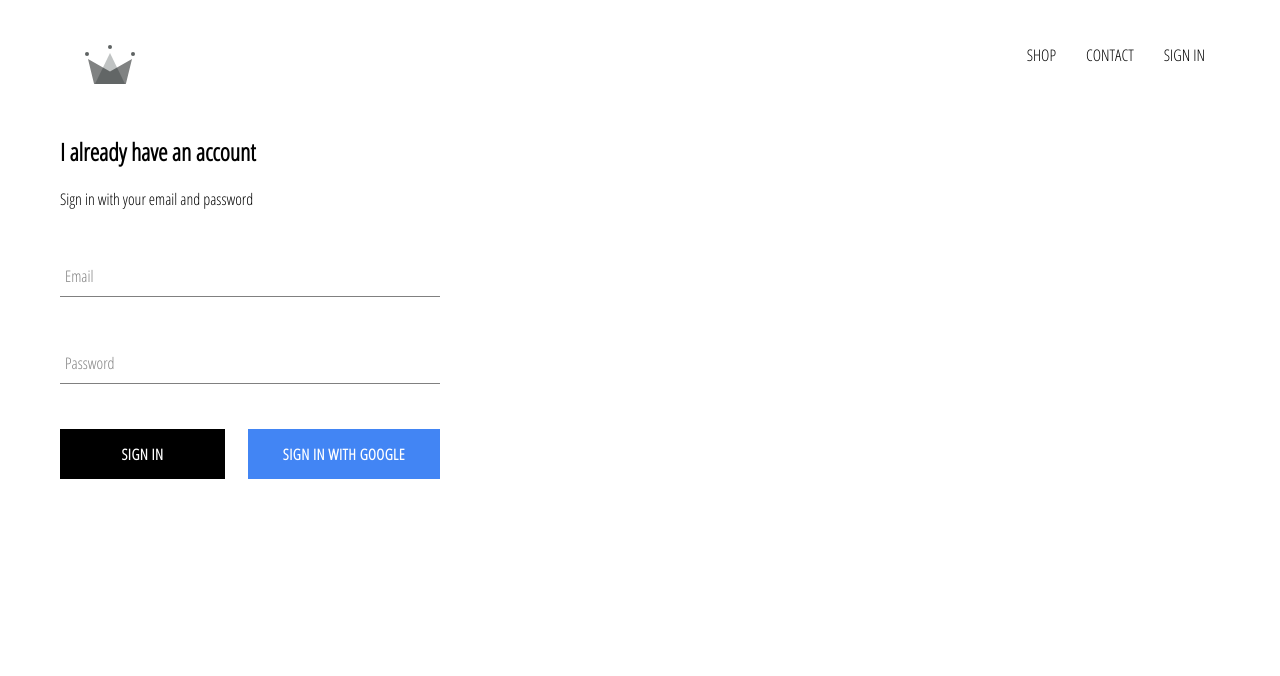
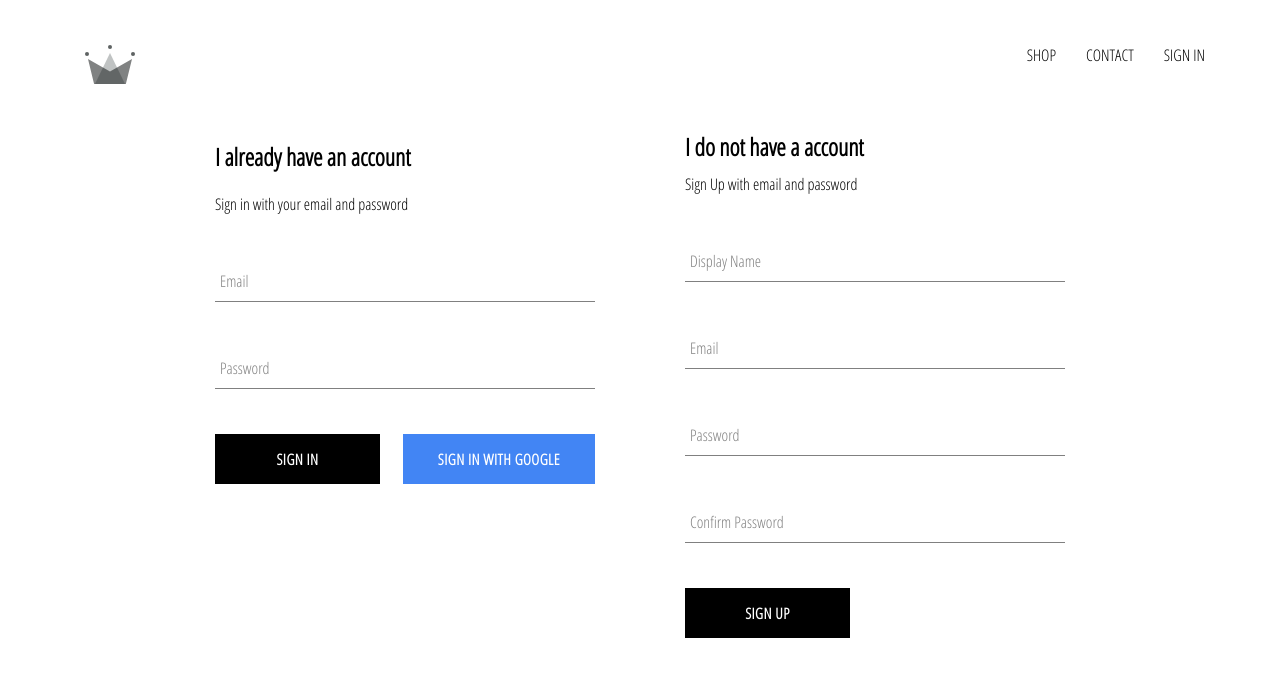
Before and after one commit to wissmedia/crwn, a React (Create React App) app: page /signin in a window 1280 px wide. Shown: the top 676 px of the page. Built offline with nearby package versions, Linux system fonts and the light colour scheme; no server answers.

Commit message:
add signup by email

```diff
--- a/src/App.jsx
+++ b/src/App.jsx
@@ -7,7 +7,7 @@
 import ShopPage from './pages/shoppage/ShopPage'
 import Header from './components/header/Header'
 import SignInAndRegisterPage from './pages/sign-in-and-register/SignInAndRegisterPage';
-import { auth } from './firebase/firebase.utils';
+import { auth, createUserProfileDocument } from './firebase/firebase.utils';
 
 
 class App extends React.Component {
@@ -22,10 +22,23 @@
   unsubscribeFromAuth = null
 
   componentDidMount() {
-    this.unsubscribeFromAuth = auth.onAuthStateChanged(user => {
-      this.setState({ currentUser: user })
+    this.unsubscribeFromAuth = auth.onAuthStateChanged(async userAuth => {
+      if (userAuth) {
+        const userRef = await createUserProfileDocument(userAuth)
 
-      console.log(user)
+        userRef.onSnapshot(snapShot => {
+          this.setState({
+            currentUser: {
+              id: snapShot.id,
+              ...snapShot.data()
+            }
+          })
+          console.log(this.state)
+        })
+      }
+      else {
+        this.setState({ currentUser: userAuth })
+      }
     })
   }
 
--- /dev/null
+++ b/src/components/sign-up/SignUp.jsx
@@ -0,0 +1,104 @@
+import React from 'react'
+
+import CustomButton from '../custom-button/CustomButton'
+import FormInput from '../form-input/FormInput'
+
+import { auth, createUserProfileDocument } from '../../firebase/firebase.utils'
+
+import './SignUp.scss'
+
+class SignUp extends React.Component {
+  constructor() {
+    super()
+
+    this.state = {
+      displayName: '',
+      email: '',
+      password: '',
+      confirmPassword: ''
+    }
+  }
+
+  handleSubmit = async event => {
+    event.preventDefault()
+
+    const { displayName, email, password, confirmPassword } = this.state
+
+    if (password !== confirmPassword) {
+      alert("password don't match")
+      return
+    }
+
+    try {
+      const { user } = await auth.createUserWithEmailAndPassword(email, password)
+
+      await createUserProfileDocument(user, { displayName })
+
+      this.setState({
+        displayName: '',
+        email: '',
+        password: '',
+        confirmPassword: ''
+      })
+
+    } catch (error) {
+      console.error(error)
+    }
+  }
+
+  handleChange = event => {
+    const { name, value } = event.target
+    this.setState({ [name]: value })
+  }
+
+  render() {
+    const { displayName, email, password, confirmPassword } = this.state
+    return (
+      <div className="sign-up">
+        <h2 className="title">I do not have a account</h2>
+        <span>Sign Up with email and password</span>
+        <form className='sign-up-form' onSubmit={this.handleSubmit}>
+          <FormInput
+            type='text'
+            name='displayName'
+            value={displayName}
+            onChange={this.handleChange}
+            label='Display Name'
+            required
+          />
+
+          <FormInput
+            type='email'
+            name='email'
+            value={email}
+            onChange={this.handleChange}
+            label='Email'
+            required
+          />
+
+          <FormInput
+            type='password'
+            name='password'
+            value={password}
+            onChange={this.handleChange}
+            label='Password'
+            required
+          />
+
+          <FormInput
+            type='password'
+            name='confirmPassword'
+            value={confirmPassword}
+            onChange={this.handleChange}
+            label='Confirm Password'
+            required
+          />
+
+          <CustomButton type='submit' >SIGN UP</CustomButton>
+        </form>
+      </div>
+    )
+  }
+}
+
+export default SignUp
--- /dev/null
+++ b/src/components/sign-up/SignUp.scss
@@ -0,0 +1,9 @@
+.sign-up {
+  display: flex;
+  flex-direction: column;
+  width: 380px;
+
+  .title {
+    margin: 10px 0;
+  }
+}
--- a/src/firebase/firebase.utils.js
+++ b/src/firebase/firebase.utils.js
@@ -12,6 +12,32 @@
   appId: "1:112795599834:web:65b8ede5df62884c11b6e3"
 };
 
+export const createUserProfileDocument = async (userAuth, additionalData) => {
+  if (!userAuth) return;
+
+  const userRef = firestore.doc(`users/${userAuth.uid}`)
+
+  const snapShot = await userRef.get()
+
+  // console.log(snapShot)
+  if (!snapShot.exists) {
+    const { displayName, email } = userAuth
+    const createdAt = new Date()
+
+    try {
+      await userRef.set({
+        displayName,
+        email,
+        createdAt,
+        ...additionalData
+      })
+    } catch (error) {
+      console.log('error creating user', error.message)
+    }
+  }
+  return userRef
+}
+
 firebase.initializeApp(config)
 
 export const auth = firebase.auth()
--- a/src/pages/sign-in-and-register/SignInAndRegisterPage.jsx
+++ b/src/pages/sign-in-and-register/SignInAndRegisterPage.jsx
@@ -1,10 +1,12 @@
 import React from 'react'
 import './SignInAndRegisterPage.scss'
 import SignIn from '../../components/sign-in/SignIn'
+import SignUp from '../../components/sign-up/SignUp'
 
 const SignInAndRegisterPage = () => (
   <div className='sign-in-and-register'>
     <SignIn />
+    <SignUp />
   </div>
 )
 
--- a/src/pages/sign-in-and-register/SignInAndRegisterPage.scss
+++ b/src/pages/sign-in-and-register/SignInAndRegisterPage.scss
@@ -0,0 +1,6 @@
+.sign-in-and-register {
+  width: 850px;
+  display: flex;
+  justify-content: space-between;
+  margin: 30px auto;
+}
```
